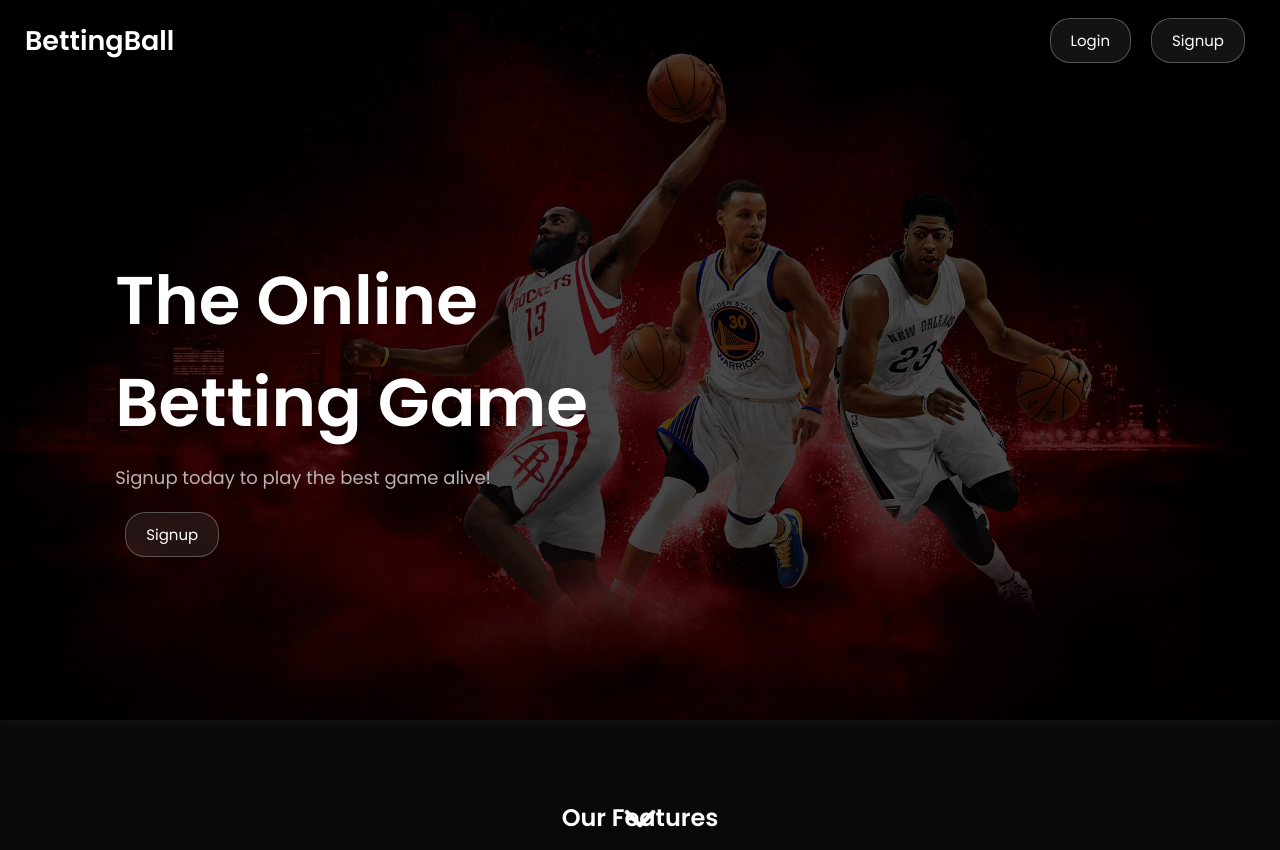
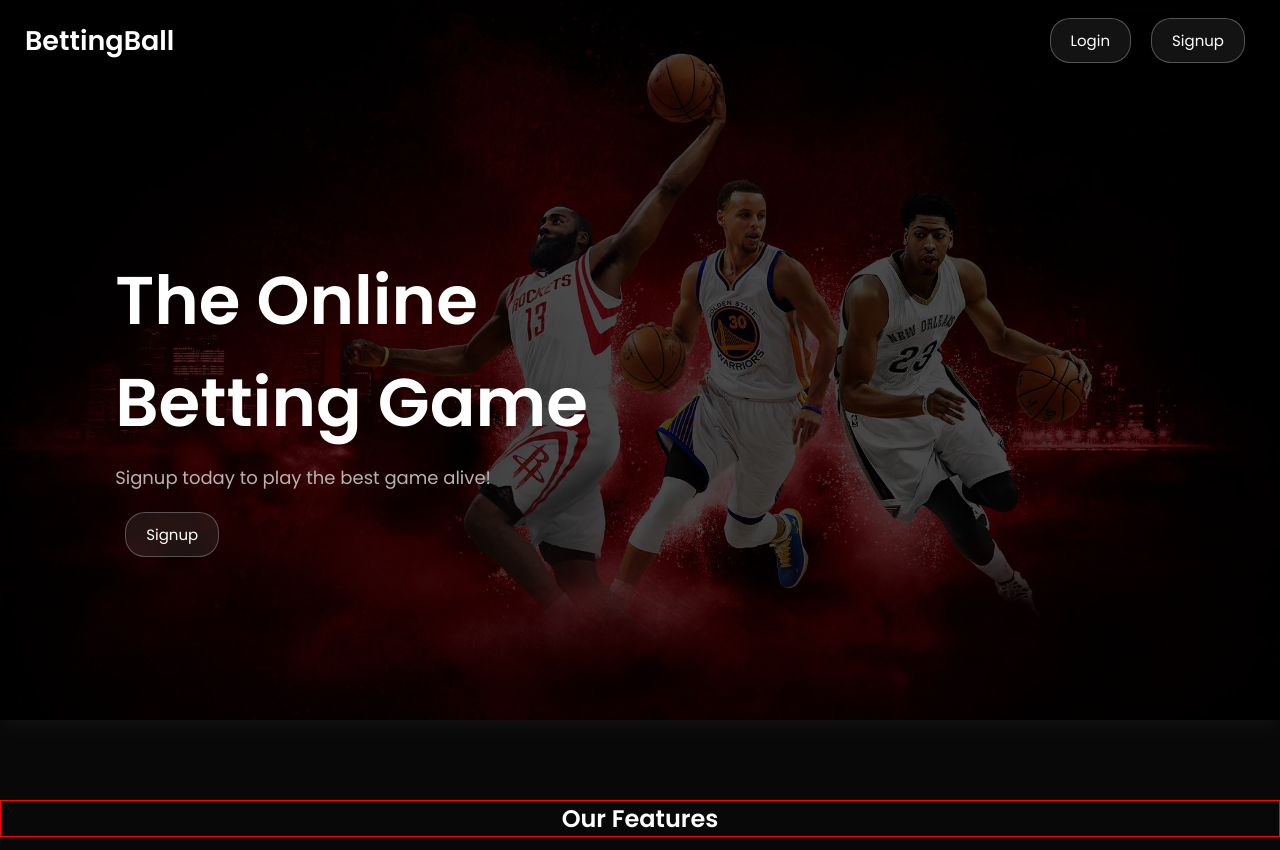
Before and after one commit to cedricheijlman/gambling-site, a React (Create React App) app in the folder client/: page / in a window 1280 px wide. Built offline with nearby package versions, Linux system fonts and the light colour scheme.

Commit message:
container fix

```diff
--- a/client/src/pages/homepage/Homepage.css
+++ b/client/src/pages/homepage/Homepage.css
@@ -3,7 +3,7 @@
 .homepage__container {
   display: flex;
   color: white;
-  height: 100%;
+
   flex-direction: column;
 }
 
@@ -12,6 +12,7 @@
   flex-direction: column;
   position: relative;
   height: 100vh;
+  min-height: 50em;
   display: flex;
   align-items: center;
 }
@@ -36,6 +37,8 @@
   filter: brightness(0.3);
   height: 90vh;
   width: 100%;
+  min-height: 45em;
+  max-height: 90vh;
   position: absolute;
   box-shadow: rgba(255, 254, 254, 0.1) 0px 10px 15px -3px,
     rgba(250, 250, 250, 0.05) 0px 4px 6px -2px;
@@ -52,6 +55,7 @@
 /* ---- Homepage Features ------ */
 
 .homepage__features {
+  border: 1px solid red;
   display: flex;
   flex-direction: column;
   align-items: center;
--- a/client/src/pages/homepage/Homepage.tsx
+++ b/client/src/pages/homepage/Homepage.tsx
@@ -15,7 +15,6 @@ const Homepage: React.FC = () => {
           <LoginButton>Signup</LoginButton>
         </div>
         <img className="homepage__background" src="./background-homepage.jpg" />
-        <img className="scroll" src="./arrow-down-1.gif" />
       </div>
       <div className="homepage__features">
         <div>
```
